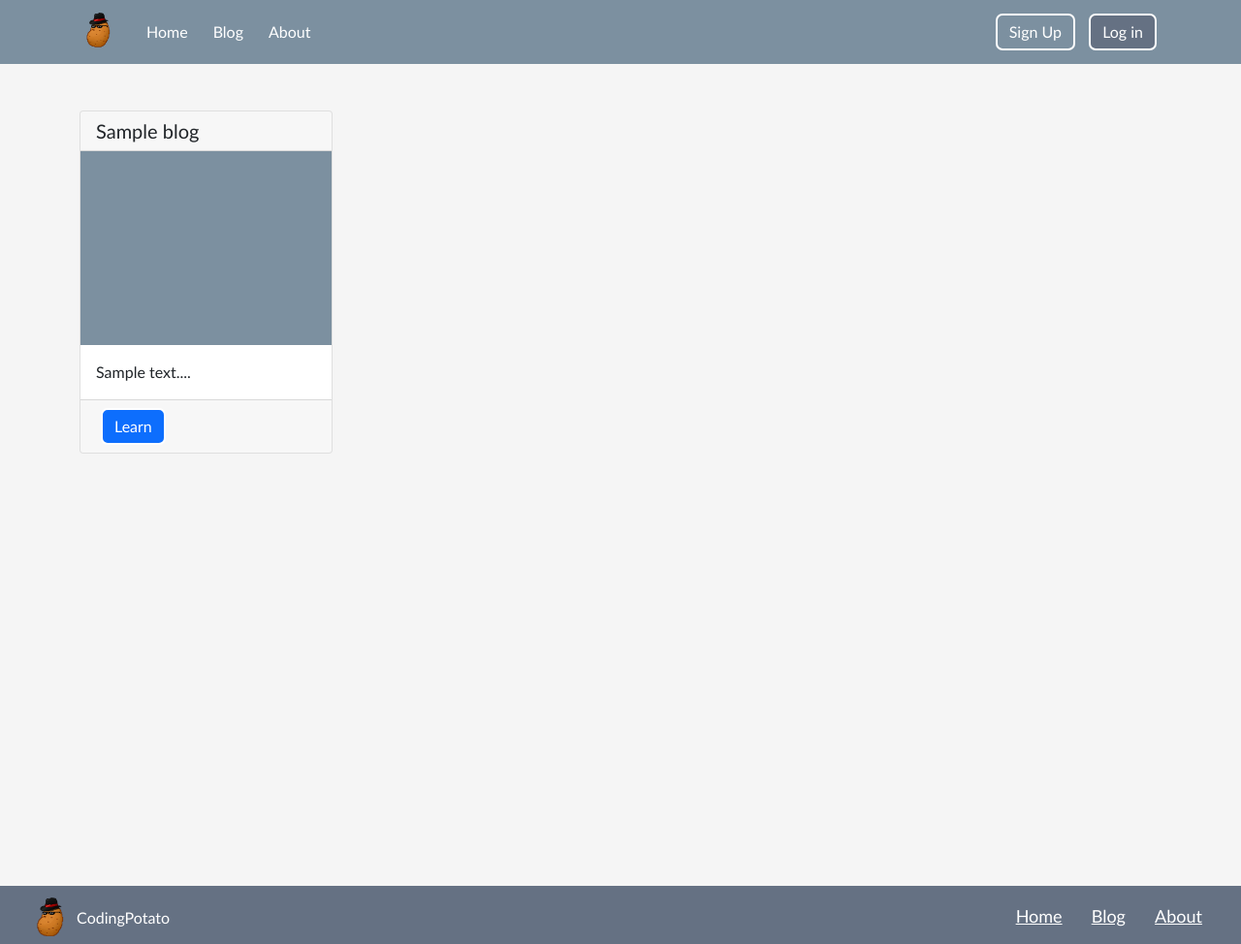
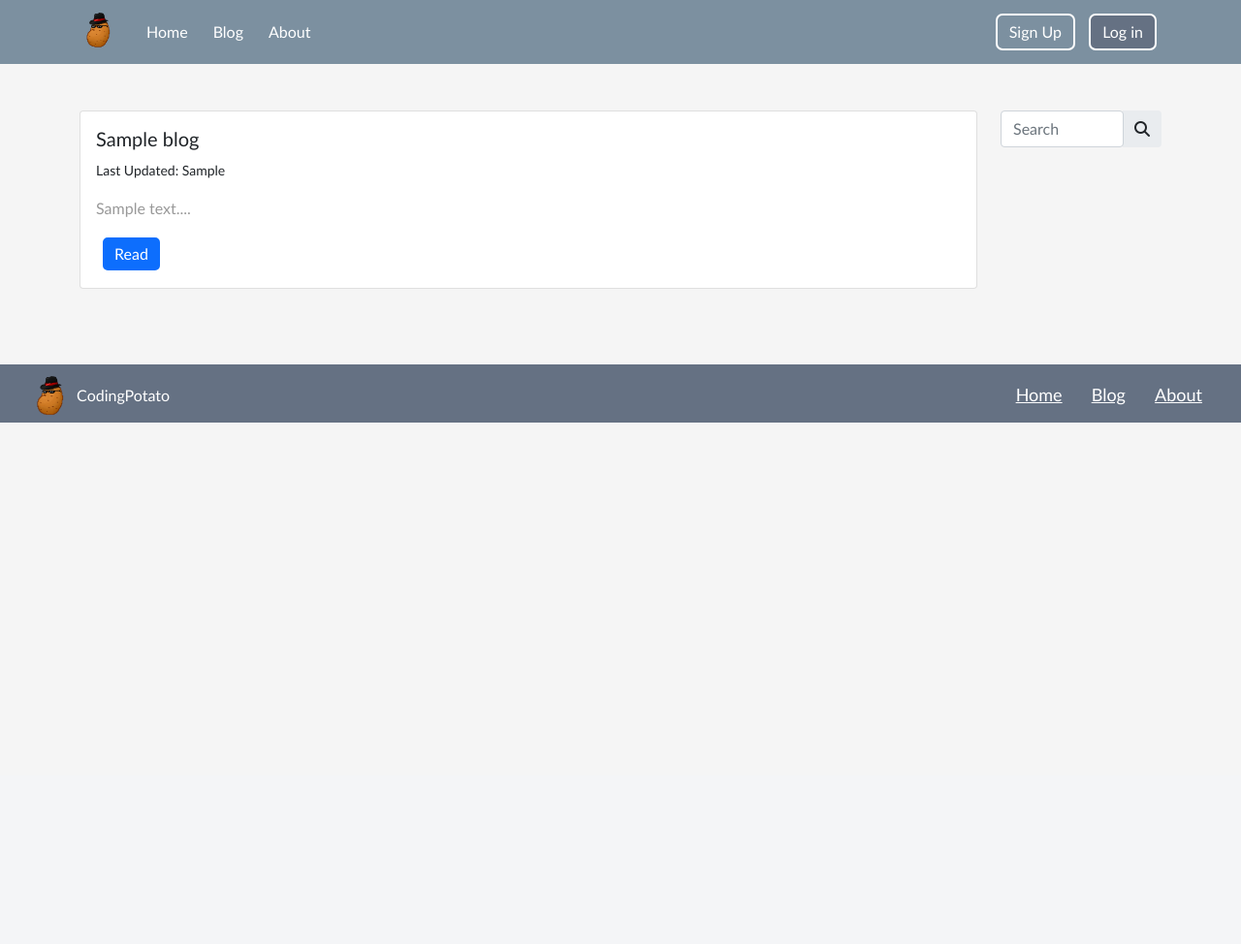
Before and after one commit to stevehan12138/ilikechicken.me, a Django app: template templates/blog/index.html in a window 1280 px wide. Shown: the whole page at 97% size. After the commit the page ends 436 px from the top, so only its background shows below. Run offline with Django 3.2, Linux system fonts and the light colour scheme; the template is opened without the code that fills it: most values are stand-ins (such as "Sample title", 1, 10 or a date in 2020); some libraries are stand-ins or nearby versions.

Commit message:
blog list ui

```diff
--- a/blog/admin.py
+++ b/blog/admin.py
@@ -1,4 +1,3 @@
-from blog.views import BlogPostList
 from django.contrib import admin
 from .models import *
 # Register your models here.
--- a/blog/urls.py
+++ b/blog/urls.py
@@ -4,6 +4,6 @@ from . import views
 app_name = 'blog'
 
 urlpatterns = [
-    path('', views.BlogPostList.as_view(), name="blog-list"),
+    path('', views.blog_post_list, name="blog-list"),
     path('<int:pk>/', views.blog_post_detail, name="blog-post")
 ]
--- a/static/css/blog/blog.css
+++ b/static/css/blog/blog.css
@@ -21,3 +21,7 @@
 .card-text {
     color: #999;
 }
+
+.blog-post {
+    margin-bottom: 30px;
+}
--- a/static/css/style.css
+++ b/static/css/style.css
@@ -7,6 +7,7 @@ html, body {
 
 .main-content{
     height:100%;
+    min-height: 100%;
     width:100%;
 }
 
--- a/templates/base.html
+++ b/templates/base.html
@@ -16,10 +16,9 @@
 </head>
 
 <body>
+    <div class="main-content">
     {% include 'header.html' %}
-    <div class="main-content">
     {% block content %}{% endblock content %}
-    </div>
     {% include 'footer.html' %}
     <script src="https://code.jquery.com/jquery-3.5.1.min.js"
         integrity="sha256-9/aliU8dGd2tb6OSsuzixeV4y/faTqgFtohetphbbj0="
@@ -28,6 +27,7 @@
         integrity="sha384-b5kHyXgcpbZJO/tY9Ul7kGkf1S0CWuKcCD38l8YkeH8z8QjE0GmW1gYU5S9FOnJ0"
         crossorigin="anonymous"></script>
     <script src="https://kit.fontawesome.com/c21ef84780.js" crossorigin="anonymous"></script>
+    </div>
 </body>
 
 </html>
--- a/templates/blog/blog.html
+++ b/templates/blog/blog.html
@@ -27,7 +27,7 @@
                 <div class="card-body">
                     <h5 class="card-title">{{ recent.title }}</h5>
                     <div class="card-text">{{ recent.body|safe|slice:'30'}}</div>
-                    <a href="#" class="btn btn-primary">Read</a>
+                    <a href="{{ blog.id }}" class="btn btn-primary">Read</a>
                 </div>
             </div>
             {% endfor %}
--- a/templates/blog/index.html
+++ b/templates/blog/index.html
@@ -5,24 +5,36 @@
     CodingPotato - Courses
 {% endblock title %}
 
+{% block css %}
+<link rel="stylesheet" type="text/css" href="{% static 'css/blog/blog.css' %}">
+{% endblock css %}
+
 {% block content %}
 <div class="container">
 <div class="row my-5">
+<div class="col-xl-10">
 {% for blog in blogs %}
-    <div class="col-3">
-    <div class="card h-100">
-        <h5 class="card-header">{{ blog.title }}</h5>
-        <div class="placeholder w-100 mb-10"></div>
+    <div class="card w-100 blog-post">
         <div class="card-body">
+            <h5 class="card-title">{{ blog.title }}</h5>
+            <p><small>Last Updated: {{ blog.last_edited }}</small></p>
             <p class="card-text">{{ blog.body|safe|slice:'50' }}...</p>
+            <a href="{{ blog.id }}" class="btn btn-primary">Read</a>
         </div>
-        <div class="card-footer">
-            <a href="{{ blog.id }}" class="btn btn-primary">Learn</a>
-        </div>
-    </div>
     </div>
 {% endfor %}
 </div>
+<div class="col-xl-2">
+    <form action="/blog/" method="get">
+        <div class="input-group rounded">
+            <input type="search" name='q' class="form-control rounded" placeholder="Search">
+            <span class="input-group-text border-0" id="search-addon">
+                <i class="fas fa-search"></i>
+            </span>
+        </div>
+    </form>
 </div>
+</div></div>
+
 
 {% endblock content %}
```
Also changed, not shown: blog/views.py (+7 -5 lines).
